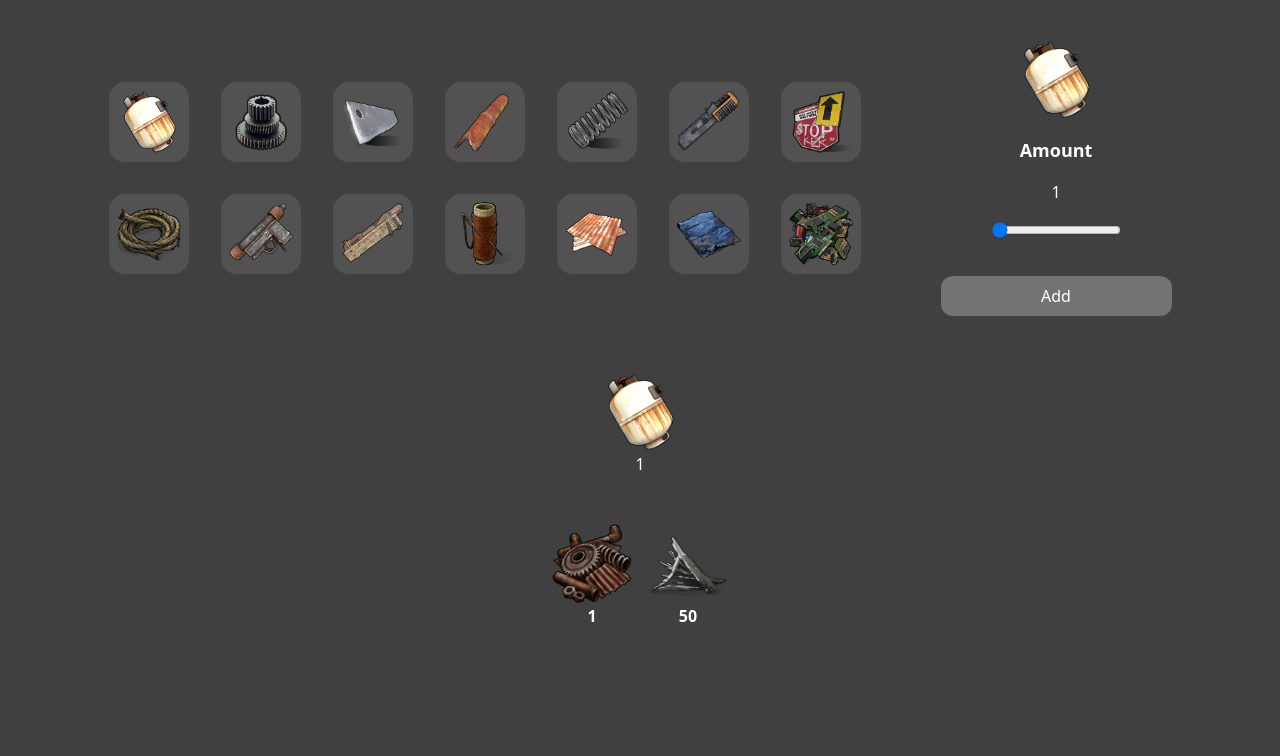
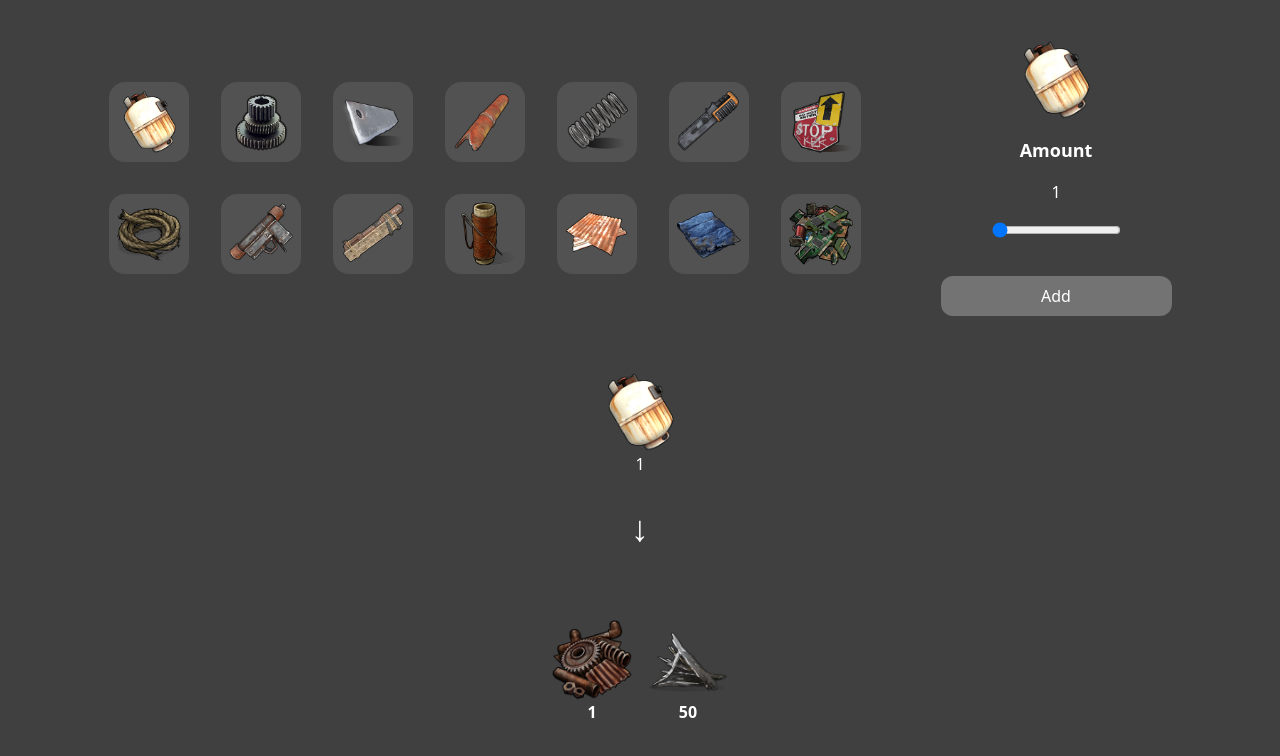
Before and after one commit to Alxlol/recycle-calculator, a SvelteKit app: page / in a window 1280 px wide. Both pictures are taken after a click on the button "Add". Shown: the top 756 px of the page. Built offline with nearby package versions, Linux system fonts and the light colour scheme.

Commit message:
added arrow between inventory and output

```diff
--- a/src/routes/+page.svelte
+++ b/src/routes/+page.svelte
@@ -42,7 +42,11 @@
     {/if}
 </div>
 
-<div class="flex flex-col items-center justify-center gap-14">
-    <Inventory {inventory} {removeFromInventory} />
-    <YieldDisplay {inventory} />
-</div>
+
+{#if inventory.length > 0}
+    <div class="flex flex-col items-center justify-center gap-14">
+        <Inventory {inventory} {removeFromInventory} />
+        <p class="text-4xl">&#8595;</p>
+        <YieldDisplay {inventory} />
+    </div>
+{/if}
```
